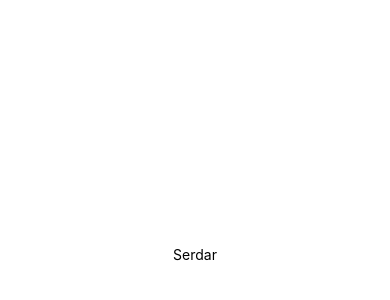
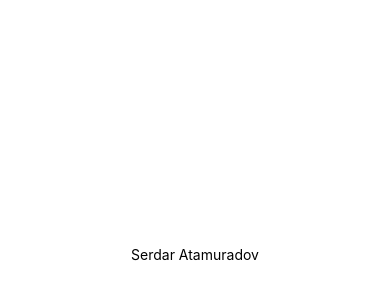
Before and after one commit to SerdarAtamuradov/DentalApp, a React Native app: screen / in a window 390 px wide. Shown: the part 168-468 px from the top of the page. Built offline with nearby package versions, Linux system fonts and the light colour scheme.

Commit message:
Islap basladyk oza

```diff
--- a/App.js
+++ b/App.js
@@ -5,7 +5,7 @@ import { StyleSheet, Text, View } from "react-native";
 export default function App() {
   return (
     <View style={styles.container}>
-      <Text>Serdar</Text>
+      <Text>Serdar Atamuradov</Text>
       <StatusBar style="auto" />
     </View>
   );
```
